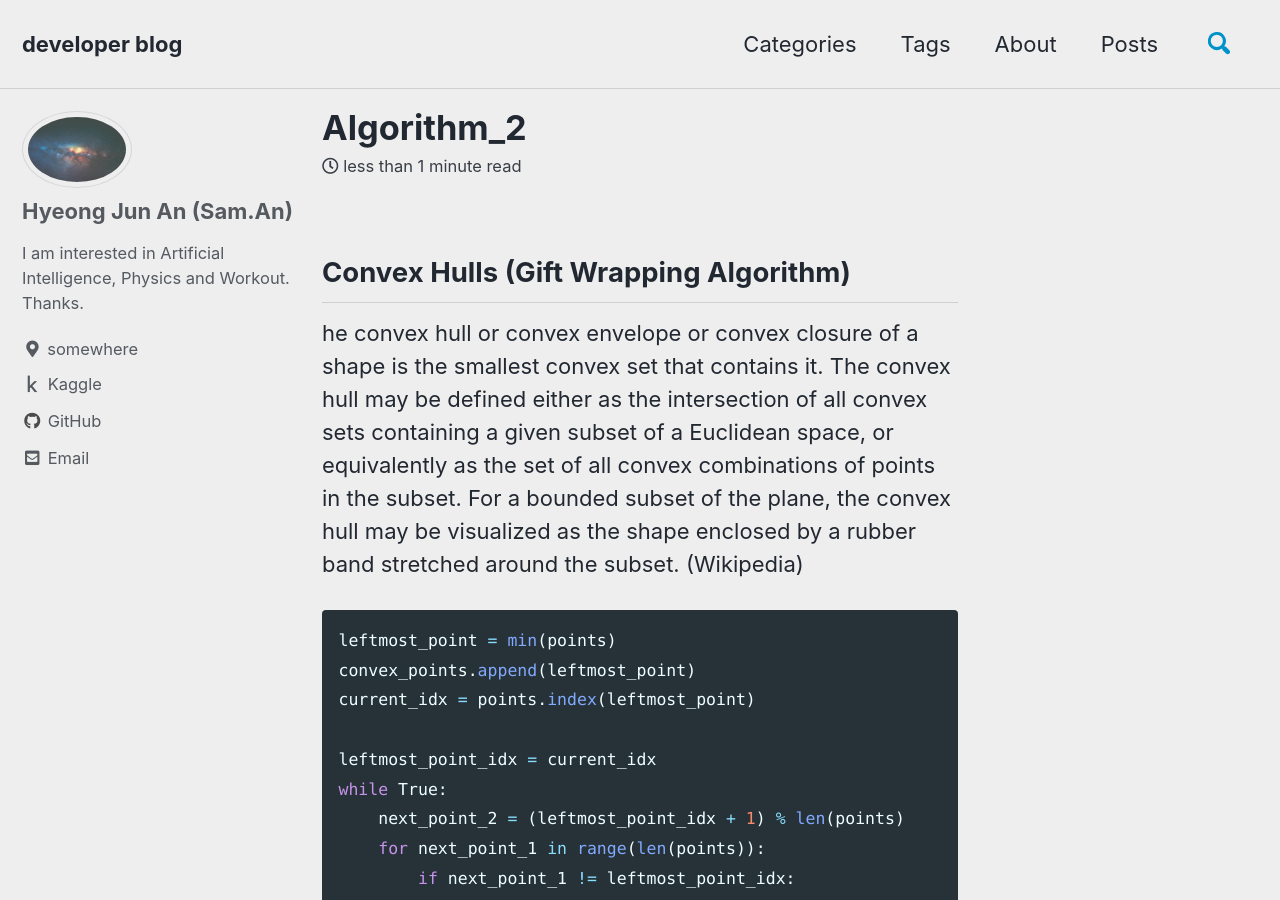
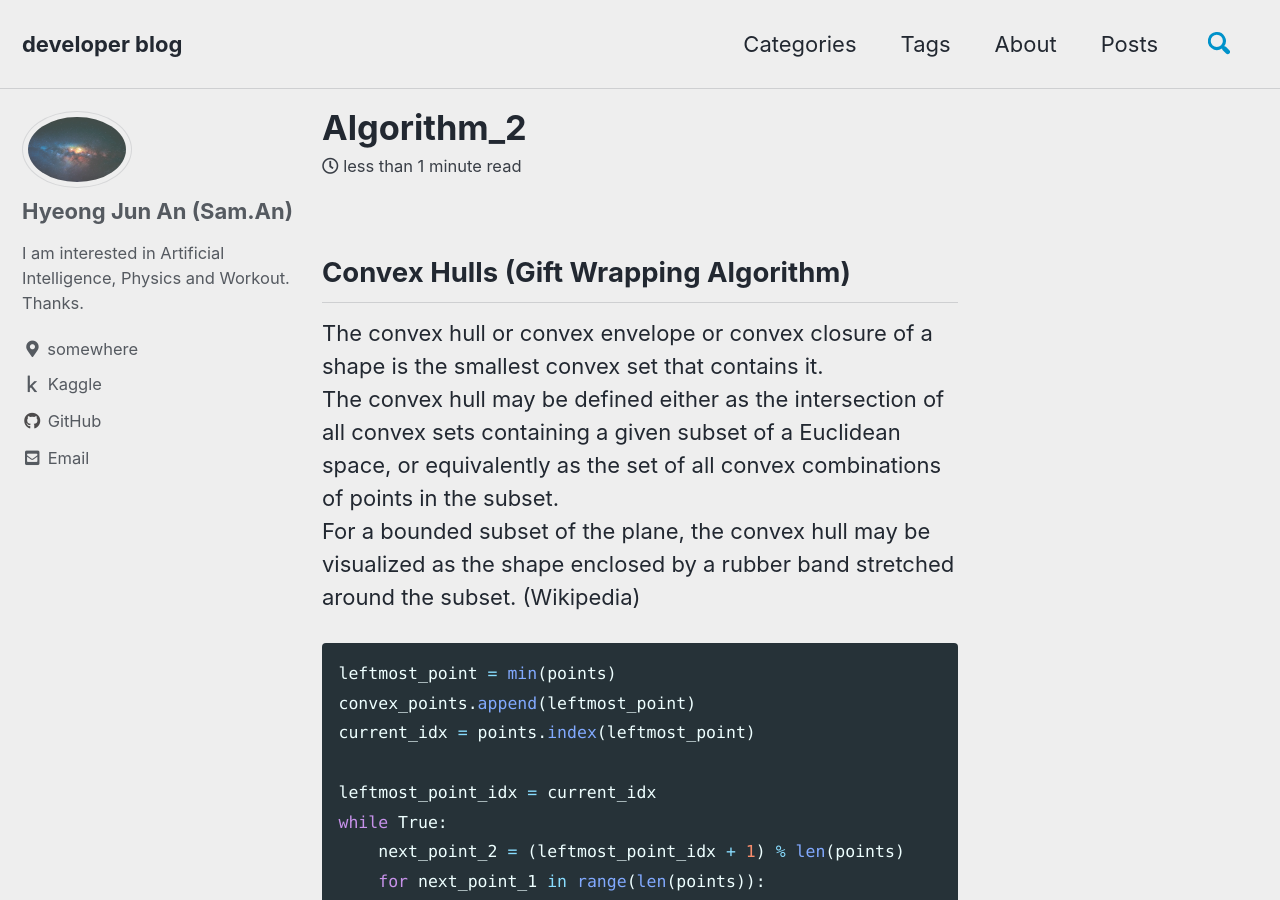
Before and after one commit to sammiee5311/sammiee5311.github.com, a Jekyll site: the page built from _posts/2020-10-28-Algorithm_2.md, in a window 1280 px wide and 900 px high. Built offline with Jekyll 4.4.1, drawn with Linux system fonts in a browser that asks for light colours; cached includes are drawn as plain includes.

Commit message:
Update 2020-10-28-Algorithm_2.md

````diff
--- a/_posts/2020-10-28-Algorithm_2.md
+++ b/_posts/2020-10-28-Algorithm_2.md
@@ -13,7 +13,9 @@ last_modified_at: 2020-10-28
 
 ## Convex Hulls (Gift Wrapping Algorithm)
 
-he convex hull or convex envelope or convex closure of a shape is the smallest convex set that contains it. The convex hull may be defined either as the intersection of all convex sets containing a given subset of a Euclidean space, or equivalently as the set of all convex combinations of points in the subset. For a bounded subset of the plane, the convex hull may be visualized as the shape enclosed by a rubber band stretched around the subset. (Wikipedia)
+The convex hull or convex envelope or convex closure of a shape is the smallest convex set that contains it. <br>
+The convex hull may be defined either as the intersection of all convex sets containing a given subset of a Euclidean space, or equivalently as the set of all convex combinations of points in the subset. <br>
+For a bounded subset of the plane, the convex hull may be visualized as the shape enclosed by a rubber band stretched around the subset. (Wikipedia)
 
 ``` python
 leftmost_point = min(points)
````
